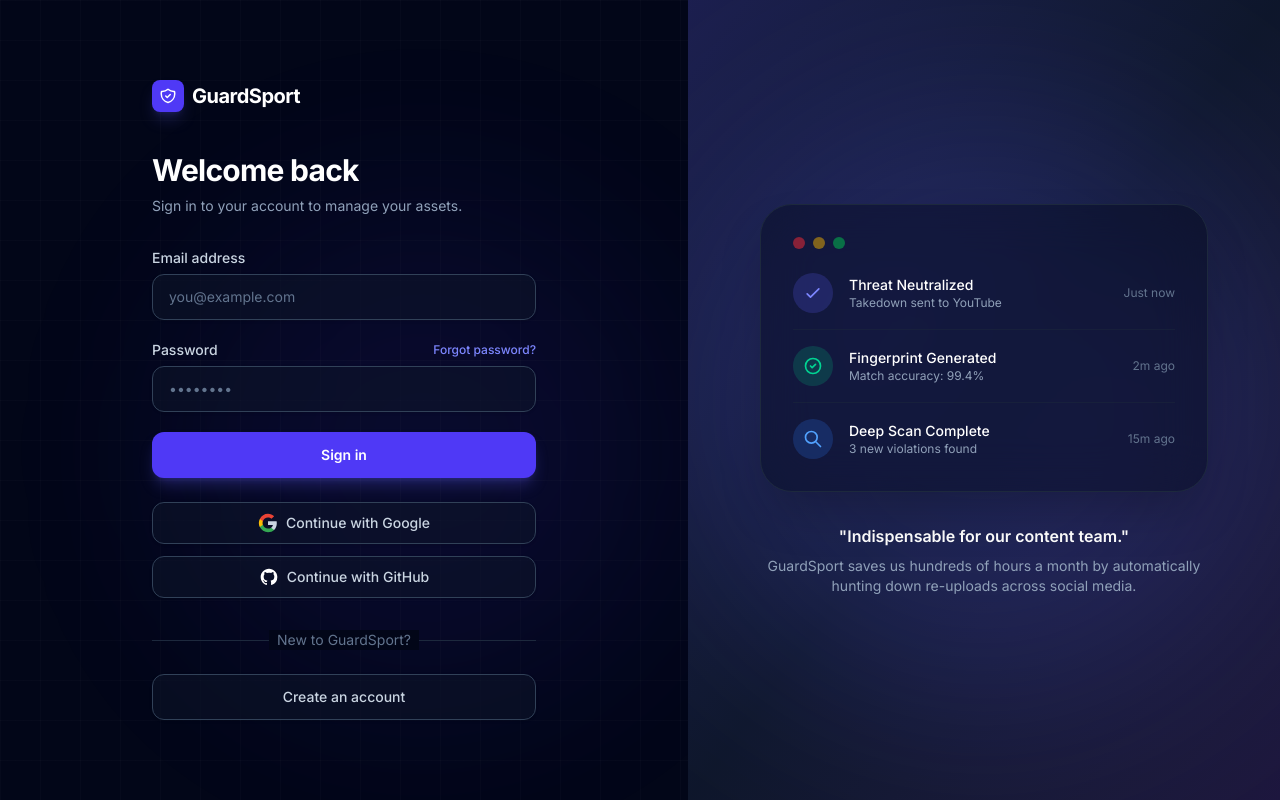
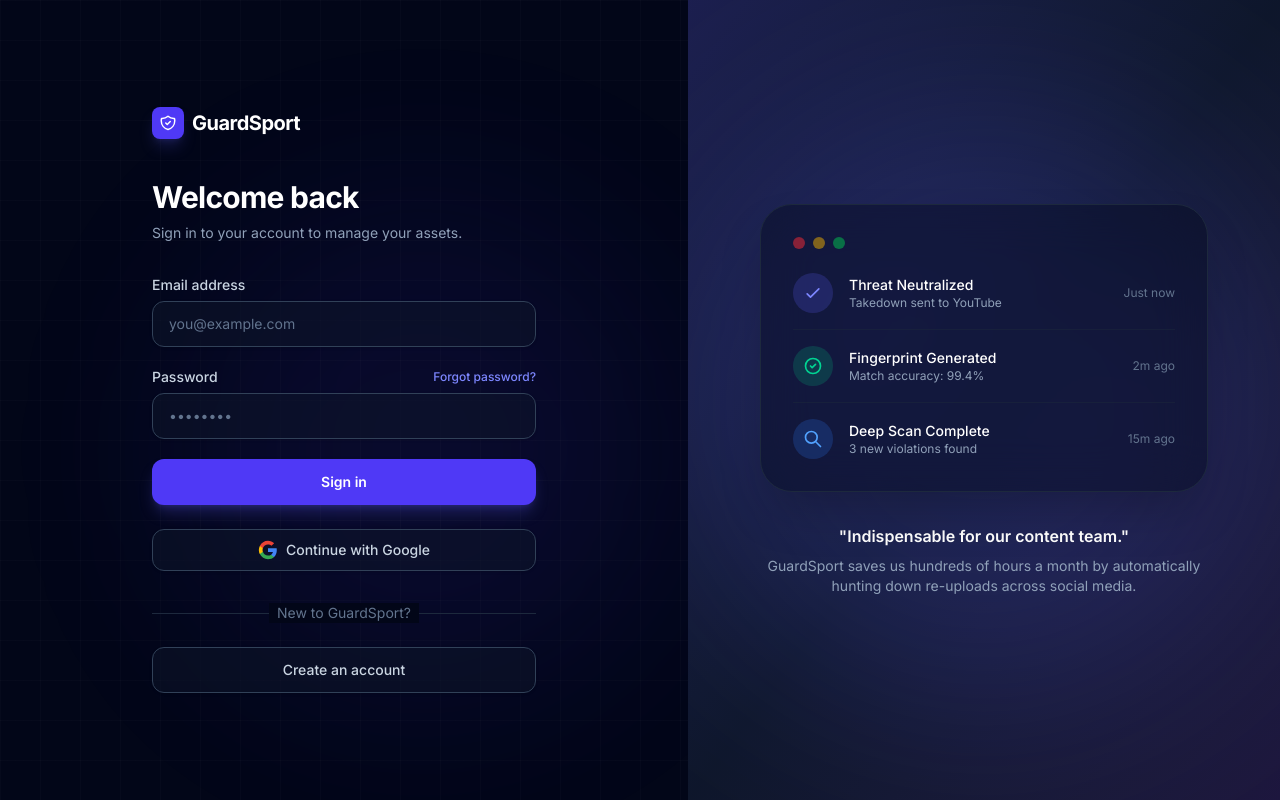
Before and after one commit to Platypus96/guardsport, a Next.js app: page /login in a window 1280 px wide. Built offline with nearby package versions, Linux system fonts and the light colour scheme.

Commit message:
feat: implement authentication login page with email-password and OAuth support

```diff
--- a/app/(auth)/login/page.tsx
+++ b/app/(auth)/login/page.tsx
@@ -155,29 +155,19 @@
             )}
 
             {/* OAuth Buttons */}
-            <div className="mt-6 space-y-3">
+            <div className="mt-6">
               <button
                 type="button"
                 className="w-full flex items-center justify-center py-2.5 px-4 border border-slate-700 rounded-xl shadow-sm bg-slate-900/50 text-sm font-medium text-slate-300 hover:bg-slate-800 hover:text-white transition-colors"
                 onClick={() => handleOAuth('google')}
               >
                 <svg className="w-5 h-5 mr-2" viewBox="0 0 24 24">
-                  <path fill="currentColor" d="M22.56 12.25c0-.78-.07-1.53-.2-2.25H12v4.26h5.92c-.26 1.37-1.04 2.53-2.21 3.31v2.77h3.57c2.08-1.92 3.28-4.74 3.28-8.09z" />
+                  <path fill="#4285F4" d="M22.56 12.25c0-.78-.07-1.53-.2-2.25H12v4.26h5.92c-.26 1.37-1.04 2.53-2.21 3.31v2.77h3.57c2.08-1.92 3.28-4.74 3.28-8.09z" />
                   <path fill="#34A853" d="M12 23c2.97 0 5.46-.98 7.28-2.66l-3.57-2.77c-.98.66-2.23 1.06-3.71 1.06-2.86 0-5.29-1.93-6.16-4.53H2.18v2.84C3.99 20.53 7.7 23 12 23z" />
                   <path fill="#FBBC05" d="M5.84 14.09c-.22-.66-.35-1.36-.35-2.09s.13-1.43.35-2.09V7.07H2.18C1.43 8.55 1 10.22 1 12s.43 3.45 1.18 4.93l2.85-2.22.81-.62z" />
                   <path fill="#EA4335" d="M12 5.38c1.62 0 3.06.56 4.21 1.64l3.15-3.15C17.45 2.09 14.97 1 12 1 7.7 1 3.99 3.47 2.18 7.07l3.66 2.84c.87-2.6 3.3-4.53 6.16-4.53z" />
                 </svg>
                 Continue with Google
-              </button>
-              <button
-                type="button"
-                className="w-full flex items-center justify-center py-2.5 px-4 border border-slate-700 rounded-xl shadow-sm bg-slate-900/50 text-sm font-medium text-slate-300 hover:bg-slate-800 hover:text-white transition-colors"
-                onClick={() => handleOAuth('github')}
-              >
-                <svg className="w-5 h-5 mr-2 text-white" fill="currentColor" viewBox="0 0 24 24">
-                  <path fillRule="evenodd" clipRule="evenodd" d="M12 2C6.477 2 2 6.484 2 12.017c0 4.425 2.865 8.18 6.839 9.504.5.092.682-.217.682-.483 0-.237-.008-.868-.013-1.703-2.782.605-3.369-1.343-3.369-1.343-.454-1.158-1.11-1.466-1.11-1.466-.908-.62.069-.608.069-.608 1.003.07 1.531 1.032 1.531 1.032.892 1.53 2.341 1.088 2.91.832.092-.647.35-1.088.636-1.338-2.22-.253-4.555-1.113-4.555-4.951 0-1.093.39-1.988 1.029-2.688-.103-.253-.446-1.272.098-2.65 0 0 .84-.27 2.75 1.026A9.564 9.564 0 0112 6.844c.85.004 1.705.115 2.504.337 1.909-1.296 2.747-1.027 2.747-1.027.546 1.379.202 2.398.1 2.651.64.7 1.028 1.595 1.028 2.688 0 3.848-2.339 4.695-4.566 4.943.359.309.678.92.678 1.855 0 1.338-.012 2.419-.012 2.747 0 .268.18.58.688.482A10.019 10.019 0 0022 12.017C22 6.484 17.522 2 12 2z" />
-                </svg>
-                Continue with GitHub
               </button>
             </div>
 
```
